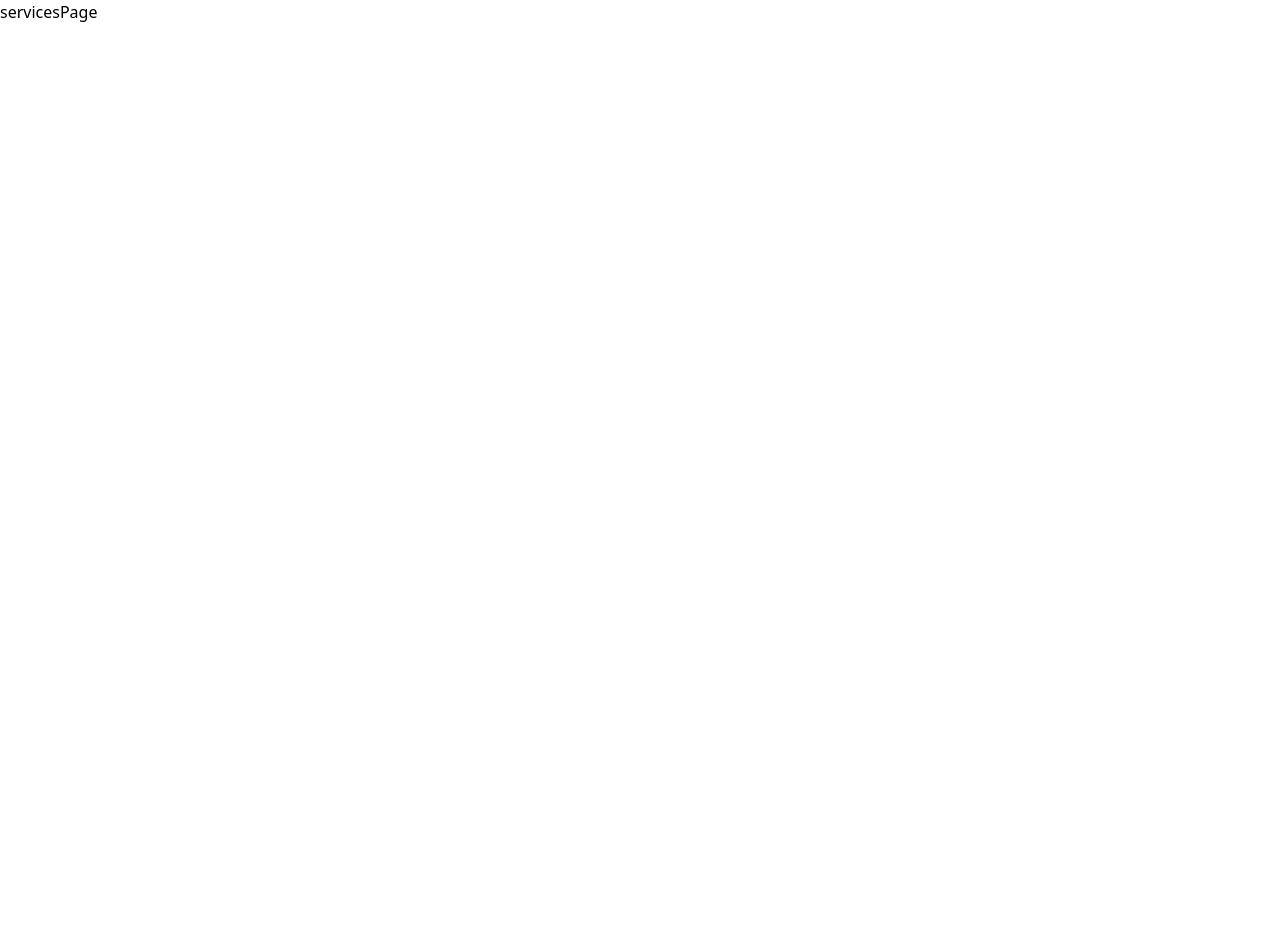
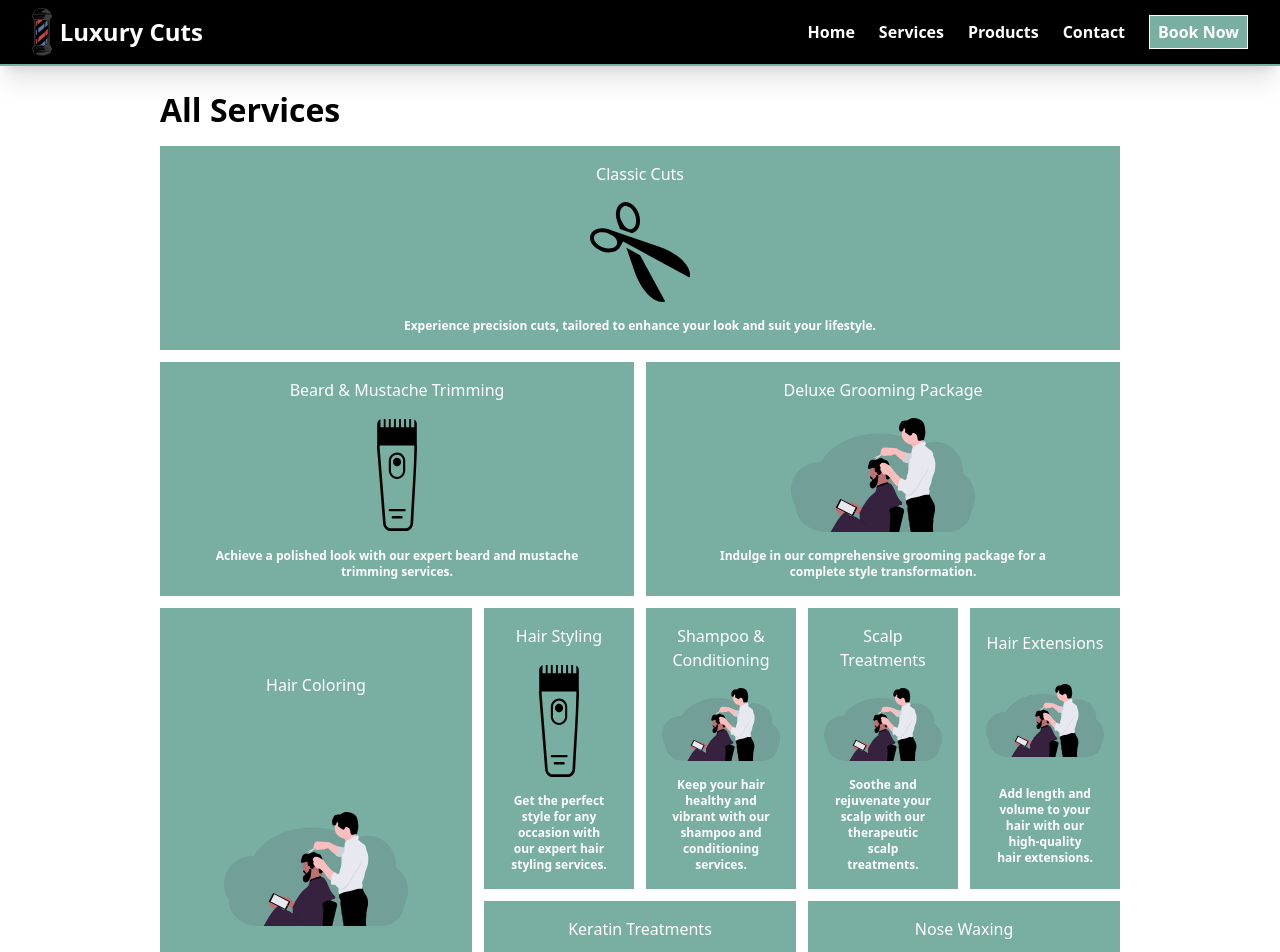
Before and after one commit to AbdulKadri/luxury-cuts, a React (Vite) app: page /services in a window 1280 px wide. Shown: the top 952 px of the page. Before the commit the page ends 800 px from the top, so only its background shows below. Built offline with nearby package versions, Linux system fonts and the light colour scheme.

Commit message:
Add all services

```diff
--- a/src/pages/servicesPage.tsx
+++ b/src/pages/servicesPage.tsx
@@ -1,5 +1,98 @@
+import Header from "../components/Header";
+import ServiceCard from "../components/ServiceCard";
+import scissors from "../assets/service-icons/scissors.svg";
+import barber from "../assets/service-icons/barber.svg";
+import trimmer from "../assets/service-icons/trimmer.svg";
+import Footer from "../components/Footer";
+import Button from "../components/Button";
+
 const servicesPage = () => {
-  return <div>servicesPage</div>;
+  return (
+    <div>
+      <Header />
+      <div className="flex flex-col gap-3 w-3/4 mx-auto py-5">
+        <h2 className="text-[2rem] font-bold">All Services</h2>
+        <div className="grid grid-cols-2 md:grid-cols-4 lg:grid-cols-6 gap-3">
+          <div className="col-span-2 md:col-span-4 lg:col-span-6">
+            <ServiceCard
+              title="Classic Cuts"
+              text="Experience precision cuts, tailored to enhance your look and suit your lifestyle."
+              image={scissors}
+            />
+          </div>
+          <div className="col-span-2 md:col-span-2 lg:col-span-3">
+            <ServiceCard
+              title="Beard & Mustache Trimming"
+              text="Achieve a polished look with our expert beard and mustache trimming services."
+              image={trimmer}
+            />
+          </div>
+          <div className="col-span-2 md:col-span-2 lg:col-span-3">
+            <ServiceCard
+              title="Deluxe Grooming Package"
+              text="Indulge in our comprehensive grooming package for a complete style transformation."
+              image={barber}
+            />
+          </div>
+          <div className="col-span-2 md:col-span-2 lg:col-span-2 row-span-2">
+            <ServiceCard
+              title="Hair Coloring"
+              text="Revitalize your look with our professional hair coloring services."
+              image={barber}
+            />
+          </div>
+          <div className="col-span-2 md:col-span-2 lg:col-span-1">
+            <ServiceCard
+              title="Hair Styling"
+              text="Get the perfect style for any occasion with our expert hair styling services."
+              image={trimmer}
+            />
+          </div>
+          <div className="col-span-2 md:col-span-2 lg:col-span-1">
+            <ServiceCard
+              title="Shampoo & Conditioning"
+              text="Keep your hair healthy and vibrant with our shampoo and conditioning services."
+              image={barber}
+            />
+          </div>
+          <div className="col-span-2 md:col-span-2 lg:col-span-1">
+            <ServiceCard
+              title="Scalp Treatments"
+              text="Soothe and rejuvenate your scalp with our therapeutic scalp treatments."
+              image={barber}
+            />
+          </div>
+          <div className="col-span-2 md:col-span-2 lg:col-span-1">
+            <ServiceCard
+              title="Hair Extensions"
+              text="Add length and volume to your hair with our high-quality hair extensions."
+              image={barber}
+            />
+          </div>
+          <div className="col-span-2 md:col-span-2 lg:col-span-2">
+            <ServiceCard
+              title="Keratin Treatments"
+              text="Smooth and straighten your hair with our professional keratin treatments."
+              image={barber}
+            />
+          </div>
+          <div className="col-span-2 md:col-span-2 lg:col-span-2">
+            <ServiceCard
+              title="Nose Waxing"
+              text="Remove unwanted nose hair safely and effectively with our nose waxing services."
+              image={scissors}
+            />
+          </div>
+        </div>
+        <div className="flex justify-end">
+          <div className="text-white">
+            <Button text="Proceed to booking &#8680;" link="/booking" />
+          </div>
+        </div>
+      </div>
+      <Footer />
+    </div>
+  );
 };
 
 export default servicesPage;
```
